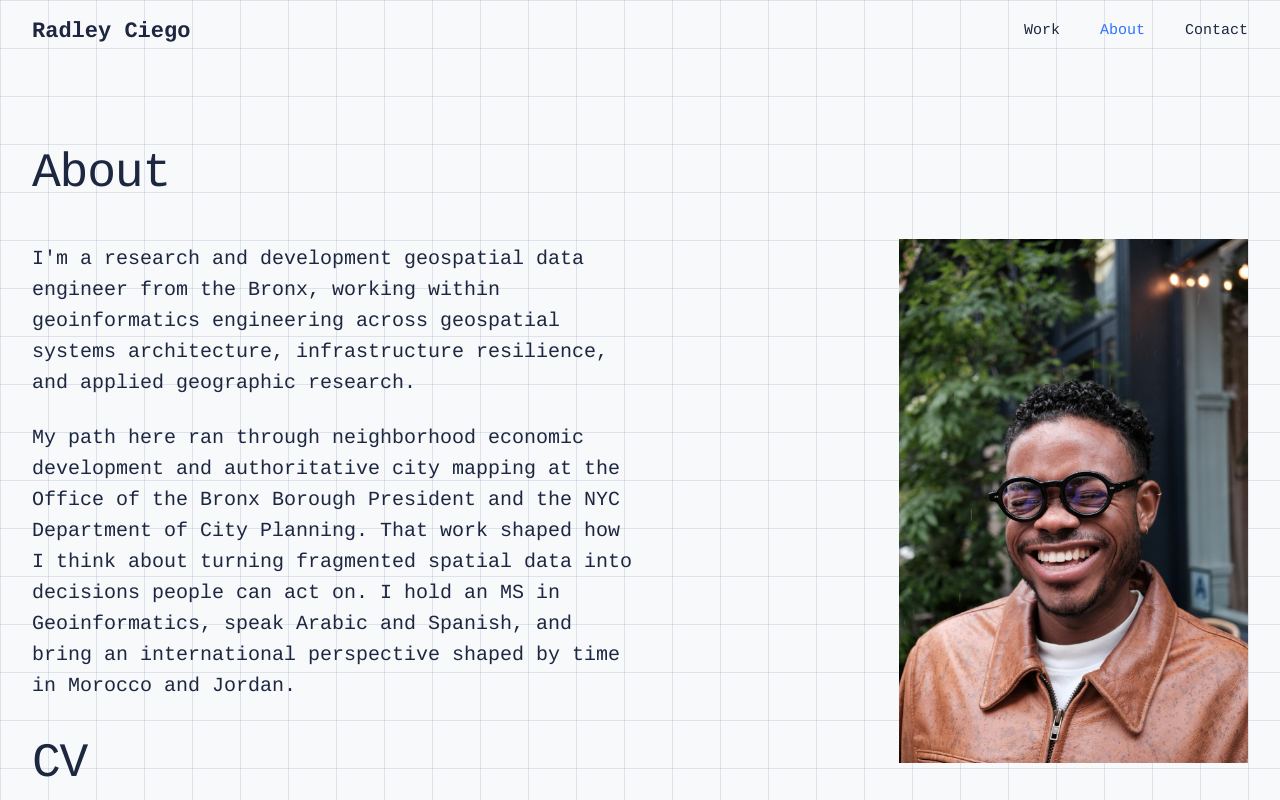
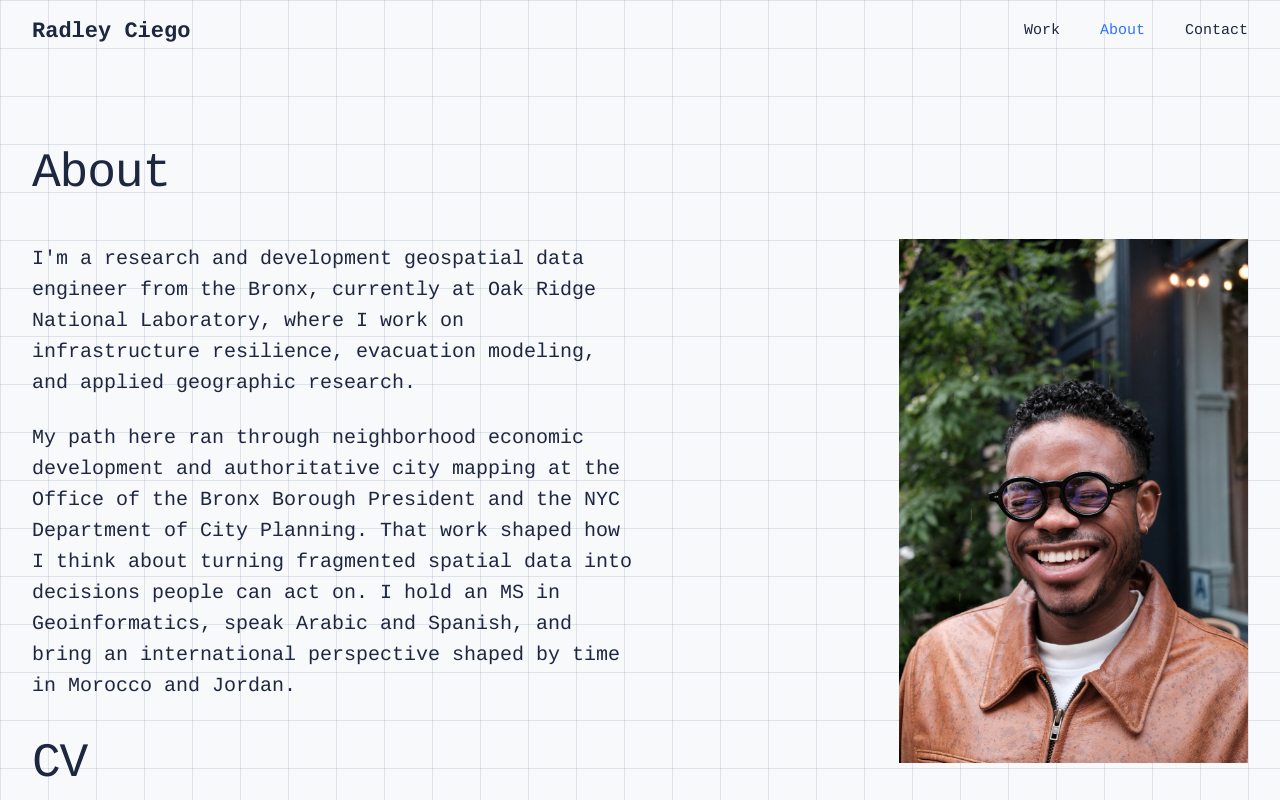
Before and after one commit to radleyciego/radleyciego.com, a Next.js app: page /about in a window 1280 px wide. Shown: the top 800 px of the page. Built offline with nearby package versions, Linux system fonts and the light colour scheme.

Commit message:
tune: update About biography to Oak Ridge National Laboratory

```diff
--- a/src/app/about/page.tsx
+++ b/src/app/about/page.tsx
@@ -20,8 +20,8 @@ export default function About() {
           <div className="space-y-6 max-w-[38rem]">
             <p className="font-mono text-lg leading-[1.6] text-foreground md:text-xl md:leading-[1.55]">
               I&apos;m a research and development geospatial data engineer from
-              the Bronx, working within geoinformatics engineering across
-              geospatial systems architecture, infrastructure resilience, and
+              the Bronx, currently at Oak Ridge National Laboratory, where I
+              work on infrastructure resilience, evacuation modeling, and
               applied geographic research.
             </p>
             <p className="font-mono text-lg leading-[1.6] text-foreground md:text-xl md:leading-[1.55]">
```
